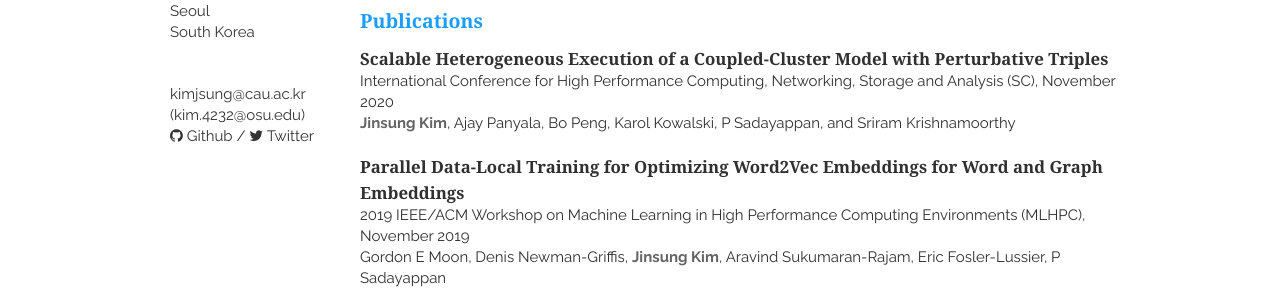
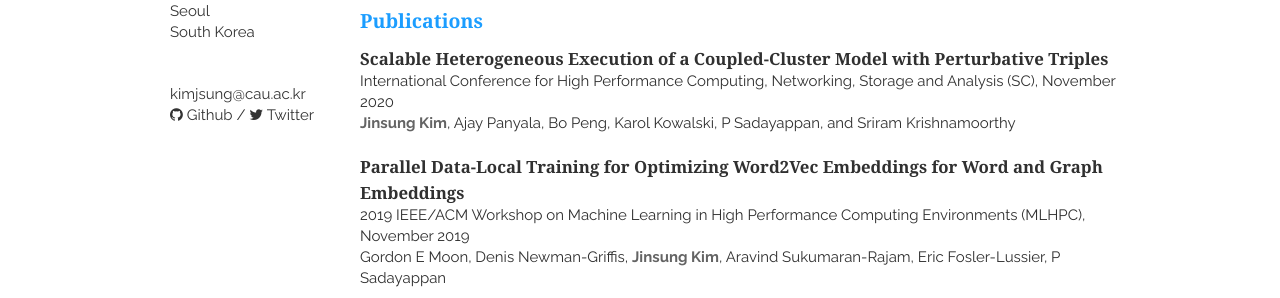
Before and after one commit to kimjsung/kimjsung.github.io, a Jekyll site: the page built from index.html, in a window 1280 px wide. Shown: the part 307-605 px from the top of the page. Built offline with Jekyll 4.4.1, drawn with Linux system fonts in a browser that asks for light colours; nearby versions of some CDN libraries; the list of posts is cut into pages by our own code.

Commit message:
Update _config.yml

```diff
--- a/_config.yml
+++ b/_config.yml
@@ -16,8 +16,8 @@ author: Fábio Madeira
 baseurl: /
 title: Jinsung Kim
 name: Jinsung Kim
-email: kimjsung@cau.ac.kr (kim.4232@osu.edu)
-email_full: mailto:kimjsung@cau.ac.kr (kim.4232@osu.edu)
+email: kimjsung@cau.ac.kr
+email_full: mailto:kimjsung@cau.ac.kr
 #website: github.io/sustain
 #website_full: https://jekyller.github.io/sustain
 #github: trending
@@ -31,6 +31,5 @@ address:
   city: Seoul
   country: South Korea
 #google_analytics: UA-69300817-1
-502, Building 208, 84 Heukseok-Ro, Dongjak-gu, Seoul 06974, South Korea (TEL: +82-2-820-5175)
 # needed for travis-ci build
 exclude: [vendor]
```
